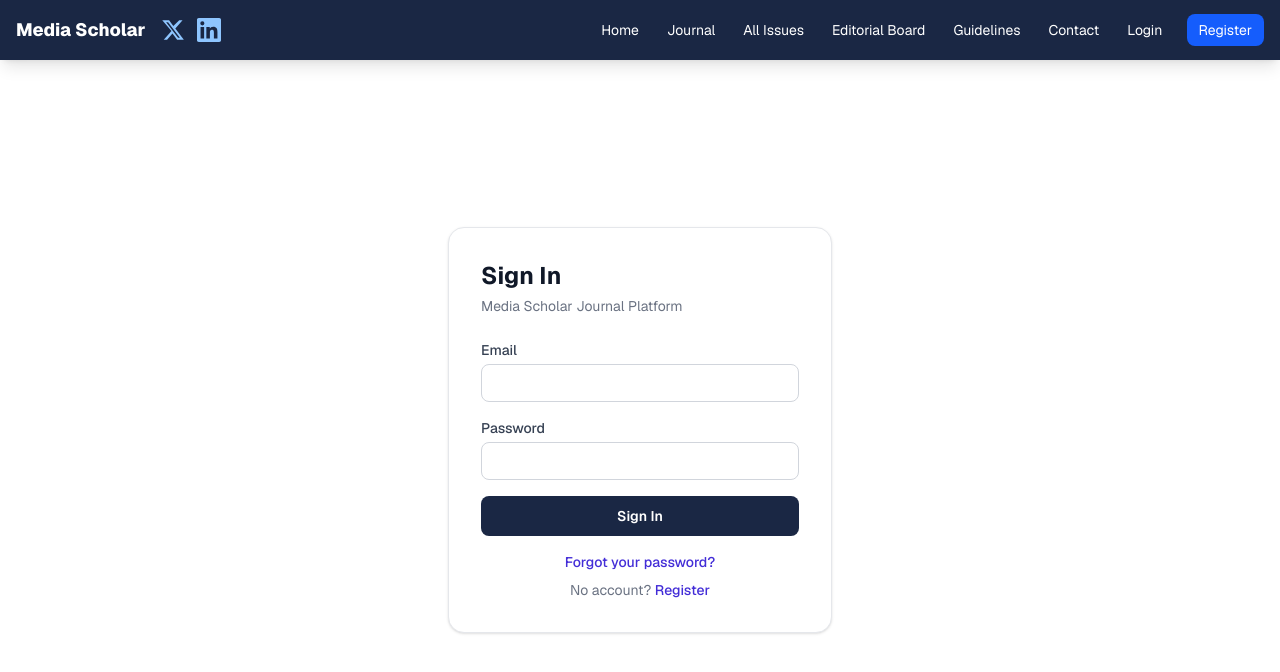
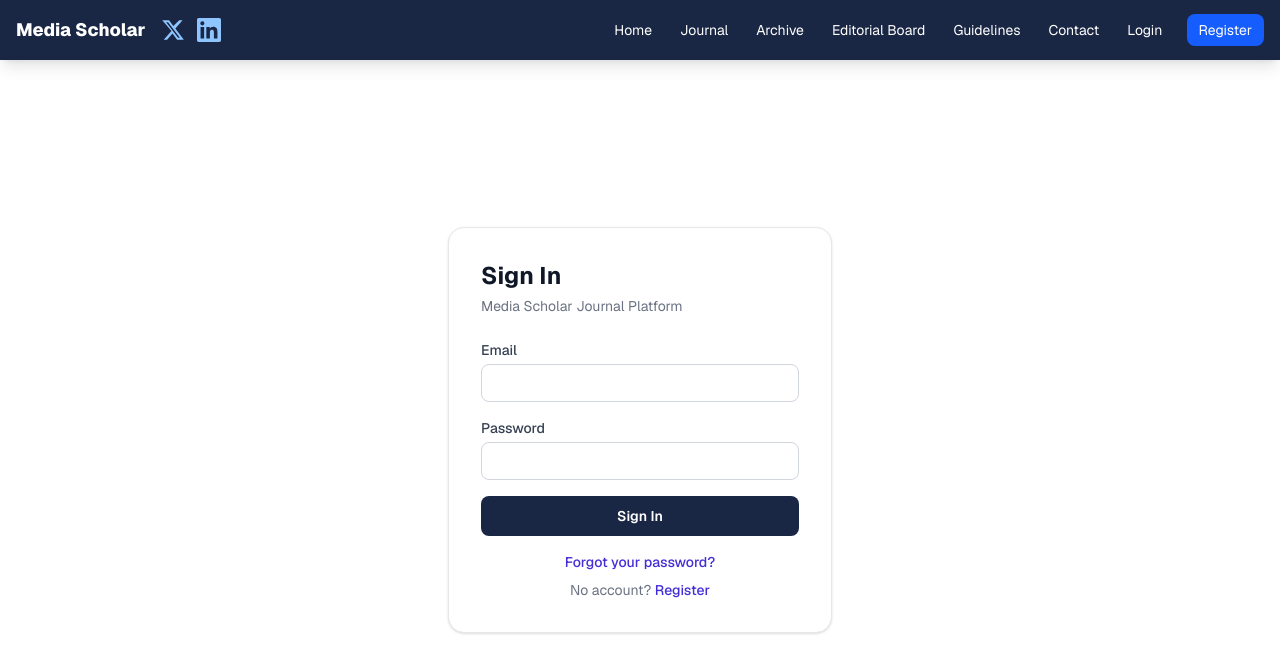
Before and after one commit to arampandey/mediascholar-platform, a Next.js app: page /login in a window 1280 px wide. Shown: the top 672 px of the page. Built offline with nearby package versions, Linux system fonts and the light colour scheme; no server answers.

Commit message:
fix: rename All Issues back to Archive in navbar

```diff
--- a/app/archive/page.tsx
+++ b/app/archive/page.tsx
@@ -17,7 +17,7 @@ export default async function ArchivePage() {
     <div className="min-h-screen flex flex-col">
       <Navbar />
       <main className="flex-1 max-w-4xl mx-auto px-4 py-12 w-full">
-        <h1 className="text-3xl font-extrabold text-gray-900 mb-2">All Issues</h1>
+        <h1 className="text-3xl font-extrabold text-gray-900 mb-2">Archive</h1>
         <p className="text-gray-500 mb-8">All published volumes and issues of Media Scholar</p>
         {volumes.length === 0 ? (
           <div className="text-center py-20 bg-white rounded-xl border border-gray-200">
--- a/app/page.tsx
+++ b/app/page.tsx
@@ -55,7 +55,7 @@ export default async function HomePage() {
 
                 </h2>
               </div>
-              <Link href="/archive" className="text-sm text-indigo-700 font-semibold hover:underline">View all issues →</Link>
+              <Link href="/archive" className="text-sm text-indigo-700 font-semibold hover:underline">Archive →</Link>
             </div>
 
             {latestIssue.submissions.length === 0 ? (
--- a/components/Navbar.tsx
+++ b/components/Navbar.tsx
@@ -37,7 +37,7 @@ export default function Navbar() {
           <svg className="w-6 h-6" fill="none" stroke="currentColor" viewBox="0 0 24 24"><path strokeLinecap="round" strokeLinejoin="round" strokeWidth={2} d={open ? "M6 18L18 6M6 6l12 12" : "M4 6h16M4 12h16M4 18h16"} /></svg>
         </button>
         <div className={`${open ? "flex" : "hidden"} sm:flex flex-col sm:flex-row absolute sm:static top-16 left-0 right-0 sm:top-auto bg-[#1a2744] sm:bg-transparent z-50 sm:z-auto gap-0 sm:gap-1 items-start sm:items-center px-4 sm:px-0 pb-4 sm:pb-0 border-t sm:border-0 border-blue-800`}>
-          {[["Home", "/"], ["Journal", "/journal"], ["All Issues", "/archive"], ["Editorial Board", "/editorial-board"], ["Guidelines", "/guidelines"], ["Contact", "/contact"]].map(([label, href]) => (
+          {[["Home", "/"], ["Journal", "/journal"], ["Archive", "/archive"], ["Editorial Board", "/editorial-board"], ["Guidelines", "/guidelines"], ["Contact", "/contact"]].map(([label, href]) => (
             <Link key={href} href={href} onClick={() => setOpen(false)} className="text-sm px-3 py-2 hover:text-blue-300 transition-colors whitespace-nowrap">{label}</Link>
           ))}
           {session ? (
```
